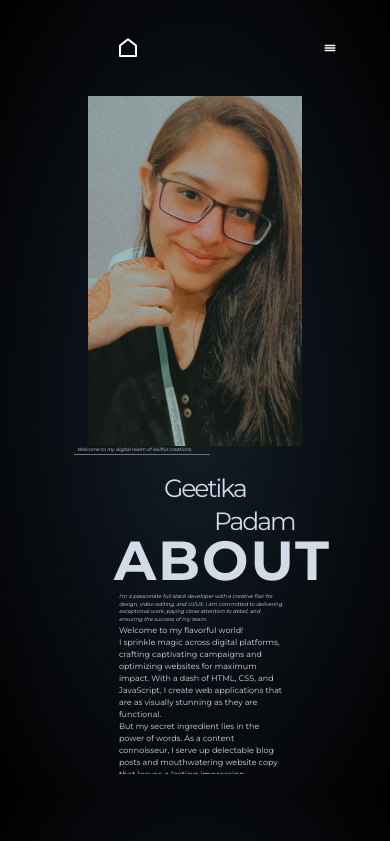
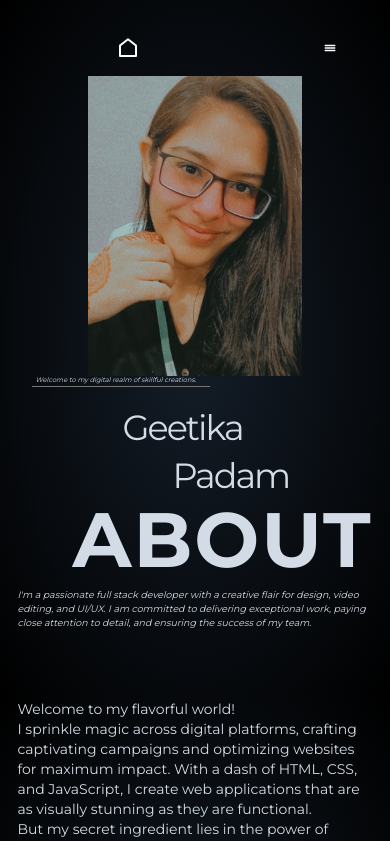
Before and after one commit to Gpadam11/newportfolio, a React (Create React App) app: page /about in a window 390 px wide. Shown: the top 841 px of the page. Built offline with nearby package versions, Linux system fonts and the light colour scheme.

Commit message:
new changes, added stars css to all components
contact css fixed.
about component made responsive
homepage fixed for responsiveness

```diff
--- a/src/Components/About/About.jsx
+++ b/src/Components/About/About.jsx
@@ -6,18 +6,18 @@ import mypic from './myself.jpeg';
 const About = () => {
   const [expanded, setExpanded] = useState(false);
 
-  const readMore = () => {
+  const readMore = (event) => {
+    event.preventDefault();
     const expandInfo = document.getElementById('more-info-js');
-    const mainHeadings = document.getElementById('main-headings-js');
-
     const readMoreBtn = document.querySelector('.link');
     readMoreBtn.style.display = 'none';
 
 
-    mainHeadings.style.transform = 'scale(0.7)';
     expandInfo.style.height = '350px';
     setExpanded(true);
+
   };
+
 
   return (
     <>
@@ -36,7 +36,7 @@ const About = () => {
                 <h1 id="heading3">ABOUT</h1>
               </div>
 
-              <div className="short-bio">
+              <div className="short-bio mb-1rem">
                 <p>
                   I'm a passionate full stack developer with a creative flair for design, video editing, and UI/UX. I am committed to delivering exceptional work, paying close attention to detail, and ensuring the success of my team.
 
@@ -53,16 +53,16 @@ const About = () => {
               className={`more-info ${expanded ? 'expanded' : ''}`}
               id="more-info-js"
             >
-              <h4>Welcome to my flavorful world!</h4>
-              <p>
+              <h4 className='xs:text-sm mt-2rem'>Welcome to my flavorful world!</h4>
+              <p className='xs:text-sm'>
                 I sprinkle magic across digital platforms, crafting captivating campaigns and optimizing websites for maximum impact. With a dash of HTML, CSS, and JavaScript, I create web applications that are as visually stunning as they are functional.
               </p>
 
-              <p>
+              <p className='xs:text-sm'>
                 But my secret ingredient lies in the power of words. As a content connoisseur, I serve up delectable blog posts and mouthwatering website copy that leaves a lasting impression.
               </p>
 
-              <p>
+              <p className='xs:text-sm'>
                 So, pull up a seat and get ready for a taste of my skills. Together, we'll create a digital feast that satisfies cravings and leaves a lasting impression. Welcome to my flavorful world!
               </p>
             </div>
--- a/src/Components/About/about.css
+++ b/src/Components/About/about.css
@@ -2,7 +2,7 @@
 
 @keyframes slide-in {
   0% {
-    top: -300px;
+    top: -550px;
   }
   100% {
     top: 0;
@@ -20,7 +20,7 @@
   justify-content: flex-start;
   position: relative;
   animation: fade-in 1.5s ease, slide-in 1.2s ease;
-  -webkit-animation: fade-in 1.5s ease, slide-in 1.2s ease;
+  -webkit-animation: fade-in 1.5s ease, slide-in 0.5s ease;
 }
 .container .container-inner .main-content {
   flex-basis: 50%;
@@ -52,7 +52,7 @@
 .container .container-inner .main-content .main-headings .heading #heading2,
 .container .container-inner .main-content .main-headings .heading #heading3 {
   margin: 0;
-  margin-top: -20px;
+  margin-top: -10px;
 }
 .container .container-inner .main-content .main-headings .heading #heading1,
 .container .container-inner .main-content .main-headings .heading #heading2 {
@@ -77,7 +77,7 @@
   margin-top: -30px;
   margin-left: 90px;
   font-style: italic;
-  font-size: 105%;
+  font-size: 135%;
 }
 .container .container-inner .main-content .main-headings a {
   margin-left: 92px;
@@ -87,24 +87,28 @@
   font-family: helvetica;
   text-decoration: none;
   color: lightgreen;
-
-
 }
 .container .container-inner .main-content .main-headings a:hover {
   text-decoration: underline;
 }
 .container .container-inner .main-content .more-info {
-  margin-top: -70px;
   width: 50%;
   height: 0;
   margin-left: auto;
   margin-right: auto;
+  margin-top: auto;
   align-self: flex-start;
   overflow: hidden;
-  transition: height 0.5s ease;
+  transition: height 0s ease;
+  /* max-height: 400px; Set the maximum height when not expanded */
+  /* overflow-y: hidden; Hide the vertical scrollbar initially */
 }
+
 .container .container-inner .main-content .more-info.expanded {
-  height: 350px;
+  height: 850px;
+  /* Add the following properties */
+  /* max-height: none; Allow the height to grow automatically when expanded */
+  /* overflow-y: auto; Enable scrolling when content exceeds the available height */
 }
 .container .container-inner .image-wrapper {
   flex-basis: 50%;
@@ -118,8 +122,8 @@
   flex-direction: row;
   justify-content: center;
   align-items: center;
-   animation: scaleDown 3s ease 2s;
-    -webkit-animation: scaleDown 3s ease 2s;
+  animation: scaleDown 3s ease 2s;
+  -webkit-animation: scaleDown 3s ease 2s;
 }
 .container .container-inner .image-wrapper .image-container img {
   width: 100%;
@@ -133,11 +137,10 @@
   }
 
   .container {
-    width: 90%;
-    height: 700px;
+    height: 600px;
     margin-left: auto;
     margin-right: auto;
-    font-size: 5px;
+    font-size: 7px;
     margin-bottom: 20px;
   }
 
@@ -154,10 +157,6 @@
   .main-content {
     order: 2 !important;
     margin: 0 50px;
-  }
-
-  .image-wrapper {
-    order: 1 !important;
   }
 
   .heading {
@@ -180,17 +179,17 @@
 
   .short-bio {
     margin-top: -10px !important;
-    margin-left: 60px !important;
+    width: 100% !important;
+    margin-left: 0px !important;
   }
 
   .more-info {
-    height: 150px !important;
-    width: 60% !important;
+    height: 400px !important;
+    width: 100% !important;
     margin: 0 !important;
-    align-self: flex-start !important;
-    margin-top: 0px !important;
-    margin-left: 60px !important;
-    font-size: 8px;
+    /* align-self: flex-start !important; */
+    margin-top: 20px !important;
+    font-size: 12px;
   }
 
   .link {
@@ -200,8 +199,9 @@
   .image-wrapper {
     order: 1 !important;
     width: 100%;
-    height: 100px !important;
+    height: 300px !important;
     justify-content: center !important;
+    margin-top: 350px;
   }
 
   .image-container {
@@ -217,7 +217,6 @@
   img {
     width: 60% !important;
     height: auto !important;
-    top: -20px;
     margin-left: auto;
     margin-right: auto;
   }
@@ -282,7 +281,7 @@
   }
 
   .more-info {
-    height: 150px !important;
+    height: 250px !important;
     width: 60% !important;
     margin: 0 !important;
     align-self: flex-start !important;
@@ -291,11 +290,16 @@
     text-align: justify;
   }
 
+  .more-info.expanded {
+    height: 600px !important;
+  }
+
   .image-wrapper {
     order: 1 !important;
     width: 100%;
     height: 400px;
     justify-content: center !important;
+    margin-top: 400px;
   }
 
   .image-container {
@@ -306,7 +310,7 @@
   }
 
   img {
-    width: 80% !important;
+    width: 70% !important;
     height: auto !important;
     top: -20px;
     margin-left: auto;
@@ -329,6 +333,9 @@
   }
 
   .more-info {
-    margin-top: -40px !important;
+    margin-top: -50px !important;
+  }
+  .more-info.expanded {
+    height: 600px !important;
   }
 }
--- a/src/Components/Contact/Contact.css
+++ b/src/Components/Contact/Contact.css
@@ -7,7 +7,6 @@
   display: flex;
   flex-direction: row;
   justify-content: space-between;
-  background-color: transparent;
   margin: 0 auto;
   padding: 20px;
   position: relative;
@@ -25,7 +24,7 @@
 textarea {
   max-width: 600px;
   min-width: 300px;
-  background-color: #3f3e413c;
+  background-color: rgba(27, 27, 27, 0.772);
   color: #fff;
   letter-spacing: 1px;
 }
--- a/src/Components/Contact/Contact.jsx
+++ b/src/Components/Contact/Contact.jsx
@@ -1,6 +1,7 @@
 import React, { useRef } from 'react';
 import emailjs from '@emailjs/browser';
 import './Contact.css';
+import '../Homepage/stars.css'
 import { AiFillGithub, AiOutlineInstagram, AiOutlineTwitter } from 'react-icons/ai';
 import { GrLinkedinOption } from 'react-icons/gr';
 
@@ -29,6 +30,10 @@ const Contact = () => {
   };
 
   return (
+    <>
+    <div id='stars'></div>
+      <div id='stars2'></div>
+      <div id='stars3'></div>
     <section id="contact">
       <h1 className="section-header lg:text-7xl md:text-6xl sm:text-5xl xs:text-5xl font-montserrat font-bold uppercase tracking-wider text-center p-2 pb-6 text-white">
         Co<span className="border-green border-b-4">nta</span>ct
@@ -133,6 +138,7 @@ const Contact = () => {
         </div>
       </div>
     </section>
+    </>
   );
 };
 
--- a/src/Components/Homepage/Homepage.css
+++ b/src/Components/Homepage/Homepage.css
@@ -91,10 +91,9 @@ container {
   text-align: center;
   padding: 0 !important;
   margin-bottom: 40px;
-  font-size: 40px;
+  /* font-size: 40px; */
   color: #fff;
   font-weight: 600;
-  line-height: 60px;
 }
 
 .card {
--- a/src/Components/Homepage/Homepage.jsx
+++ b/src/Components/Homepage/Homepage.jsx
@@ -53,7 +53,7 @@ const Homepage = () => {
 
 
       <div class="container" ref={nextSectionRef}>
-        <p class="container-title text-lightgreen">Here are some Projects</p>
+        <p class="container-title text-lightgreen md:text-4xl sm:text-3xl">Here are some Projects</p>
 
         <div class="gradient-cards">
           <div class="card">
--- a/src/Components/Skills/Skills.jsx
+++ b/src/Components/Skills/Skills.jsx
@@ -1,12 +1,13 @@
 import React from 'react';
 import './Skills.css';
-import { FaJava } from 'react-icons/fa';
-import { SiJavascript, SiCss3, SiHtml5 } from 'react-icons/si';
-import { RiCPlusPlusLine, RiCLine } from 'react-icons/ri';
+import '../Homepage/stars.css'
 
 const Skills = () => {
     return (
         <>
+            <div id='stars'></div>
+            <div id='stars2'></div>
+            <div id='stars3'></div>
             <section id="skills">
                 <div className="skills-wrapper p-5 pt-6 m-1rem flex">
                     <div className="skills-list text-white">
```
